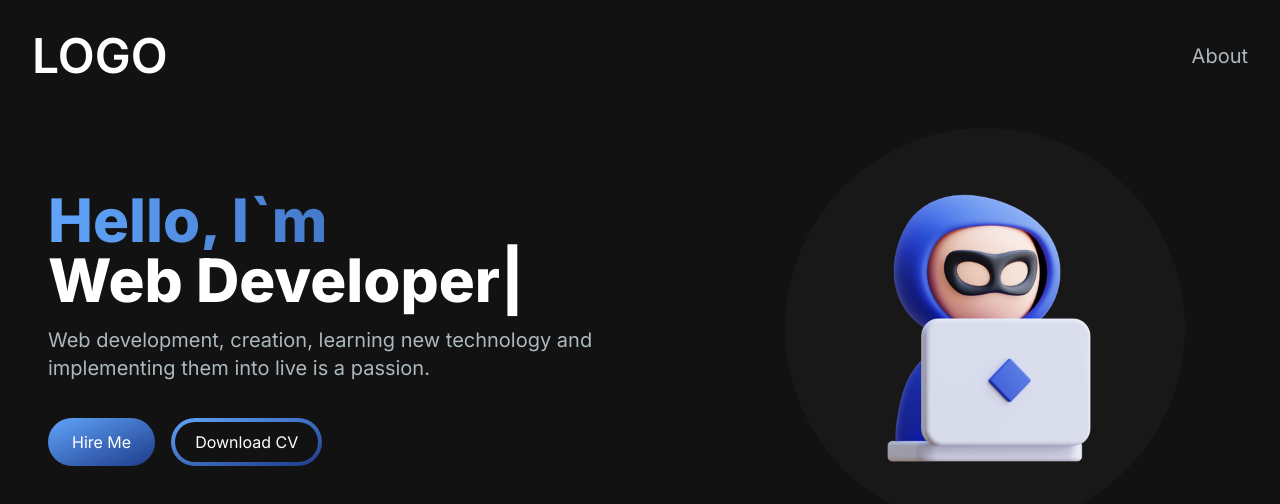
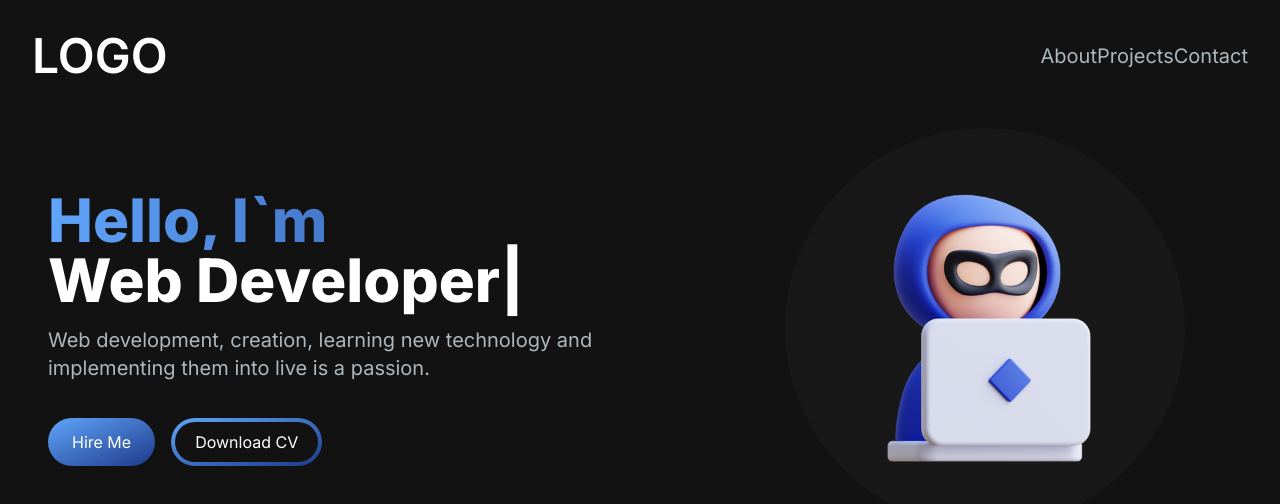
Before and after one commit to Saoa35/my-portfolio-website, a Next.js app: page / in a window 1280 px wide. Shown: the top 504 px of the page. Built offline with nearby package versions, Linux system fonts and the light colour scheme.

Commit message:
+ added  navLinks to NavBar

```diff
--- a/src/app/components/NavBar.jsx
+++ b/src/app/components/NavBar.jsx
@@ -1,6 +1,22 @@
 import React from "react";
 import Link from "next/link";
 import Image from "next/image";
+import { NavLink } from "./NavLink";
+
+const navLinks = [
+  {
+    title: "About",
+    path: "#about",
+  },
+  {
+    title: "Projects",
+    path: "#projects",
+  },
+  {
+    title: "Contact",
+    path: "#contact",
+  },
+];
 
 export const NavBar = () => {
   return (
@@ -10,15 +26,12 @@
           LOGO
         </Link>
         <div className="menu hidden md:block md:w-auto" id="navbar">
-          <ul>
-            <li>
-              <Link
-                className="block py-2 pl-3 pr-4 text-[#ADB7BE] sm:text-xl rounded md:p-0 hover:text-white"
-                href={"#about"}
-              >
-                About
-              </Link>
-            </li>
+          <ul className="flex">
+            {navLinks.map((link, id) => (
+              <li key={id}>
+                <NavLink href={link.path} title={link.title} />
+              </li>
+            ))}
           </ul>
         </div>
       </div>
--- a/src/app/components/NavLink.jsx
+++ b/src/app/components/NavLink.jsx
@@ -1,7 +1,13 @@
 import React from "react";
 import Link from "next/link";
-import Image from "next/image";
 
-export const NavLink = () => {
-  return <div></div>;
+export const NavLink = ({ href, title }) => {
+  return (
+    <Link
+      className="block py-2 pl-3 pr-4 text-[#ADB7BE] sm:text-xl rounded md:p-0 hover:text-white"
+      href={href}
+    >
+      {title}
+    </Link>
+  );
 };
```
